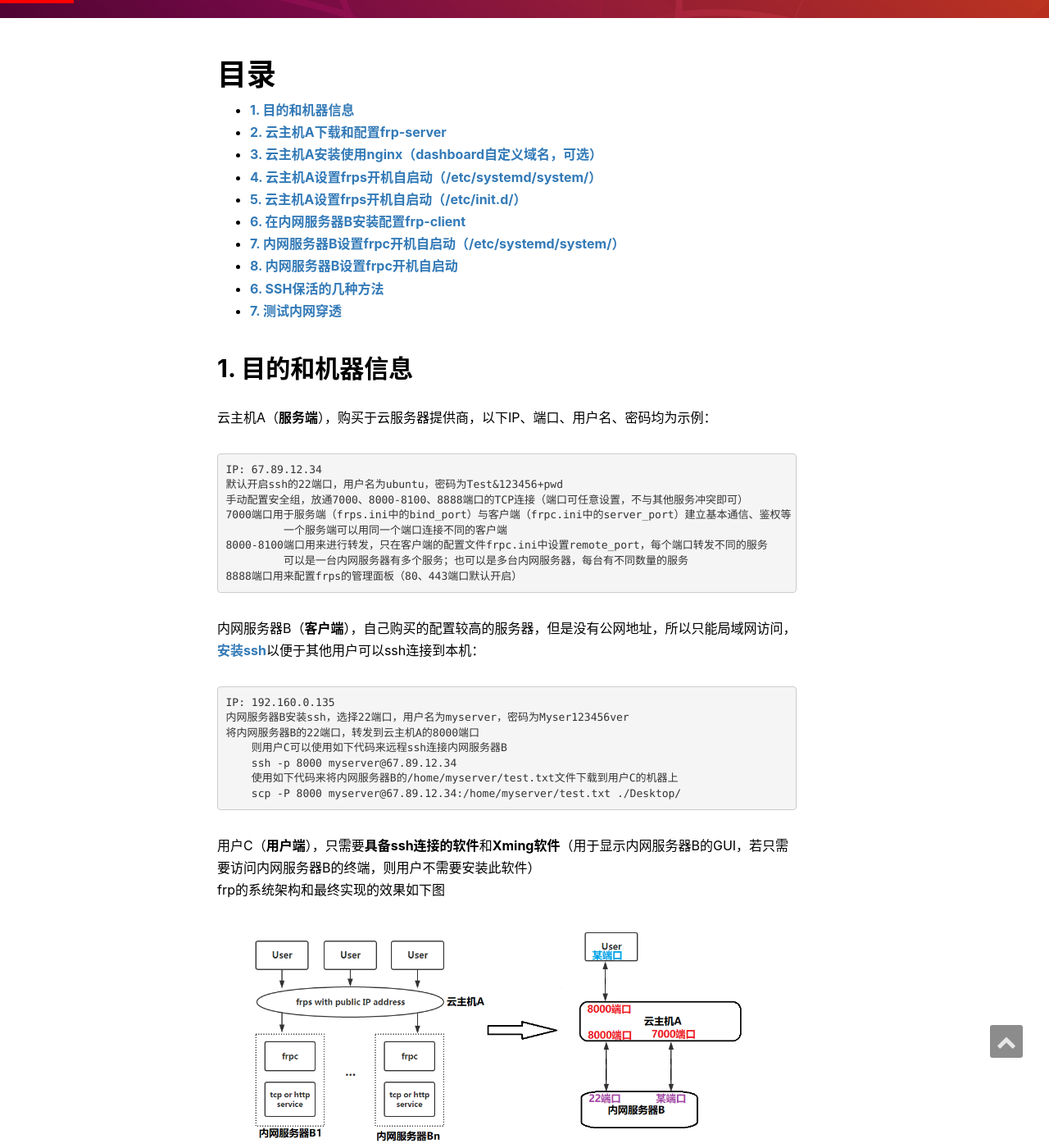
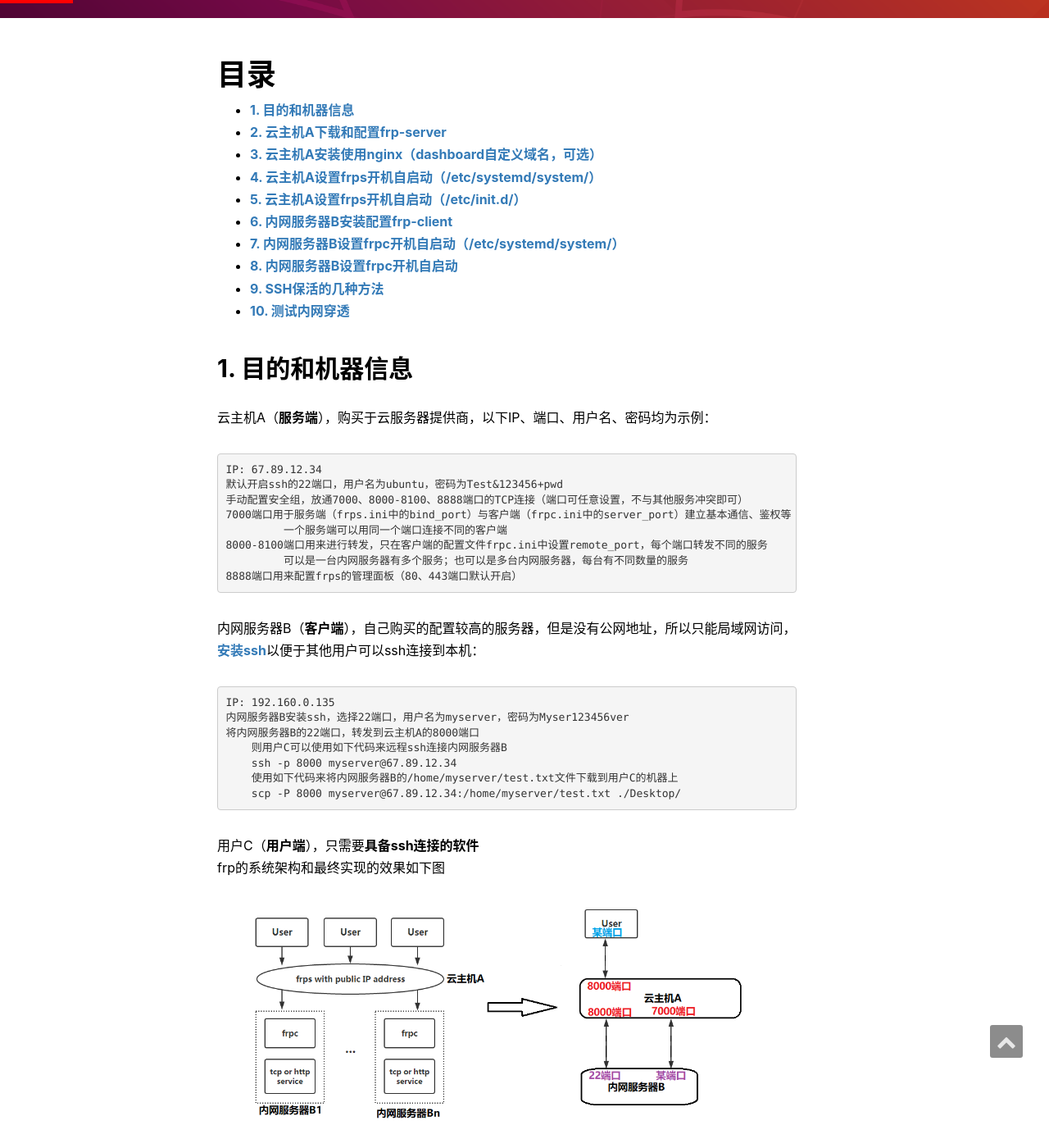
Before and after one commit to zfb132/zfb132.github.com, a Jekyll site: the page built from _posts/2020-07-05-frp_install.md, in a window 1280 px wide and 1400 px high, scrolled down 514 px. Shown: the whole window at 82% size. Built offline with Jekyll 4.4.1, drawn with Linux system fonts in a browser that asks for light colours; nearby versions of some CDN libraries; comment, search, counter and statistics services are not loaded; some of the changed text lies outside the part shown.

Commit message:
修复排版问题

````diff
--- a/_posts/2020-07-05-frp_install.md
+++ b/_posts/2020-07-05-frp_install.md
@@ -38,7 +38,7 @@ IP: 192.160.0.135
     使用如下代码来将内网服务器B的/home/myserver/test.txt文件下载到用户C的机器上
     scp -P 8000 myserver@67.89.12.34:/home/myserver/test.txt ./Desktop/
 ```
-用户C（**用户端**），只需要**具备ssh连接的软件**和**Xming软件**（用于显示内网服务器B的GUI，若只需要访问内网服务器B的终端，则用户不需要安装此软件）
+用户C（**用户端**），只需要**具备ssh连接的软件**
 frp的系统架构和最终实现的效果如下图
 <img src="/img/post/frp-architecture.png" width="768px" alt="frp内网穿透">
 
@@ -145,7 +145,7 @@ tcp_mux = true
 sudo rm /etc/init.d/start_frp.sh
 sudo update-rc.d -f start_frp remove
 ```
-## 6. 在内网服务器B安装配置frp-client
+## 6. 内网服务器B安装配置frp-client
 在github仓库[frp]("https://github.com/fatedier/frp/releases")下载`linux-amd64`版本，解压为文件夹`frp_linux_amd64`并放在`/home/myserver/`目录下，在`frp_linux_amd64`文件夹创建`log`目录用于保存日志。修改`frpc.ini`文件为如下
 ```conf
 [common]
@@ -246,9 +246,9 @@ remote_port = 8000
 sudo rm /etc/init.d/start_frp.sh
 sudo update-rc.d -f start_frp remove
 ```
-## 6. SSH保活的几种方法
+## 9. SSH保活的几种方法
 见[ssh保活](https://blog.whuzfb.cn/blog/2020/07/05/ubuntu_commands/#2-ssh%E4%BF%9D%E6%B4%BB%E7%9A%84%E5%87%A0%E7%A7%8D%E6%96%B9%E6%B3%95)
-## 7. 测试内网穿透
+## 10. 测试内网穿透
 保证`frps.service`与`frpc.service`处于运行状态，用户C（可以是linux系统、Windows系统等）在本机使用ssh命令即可连接到内网服务器B：
 * 使用如下代码来远程ssh连接内网服务器B
 `ssh -p 8000 myserver@67.89.12.34`
````
